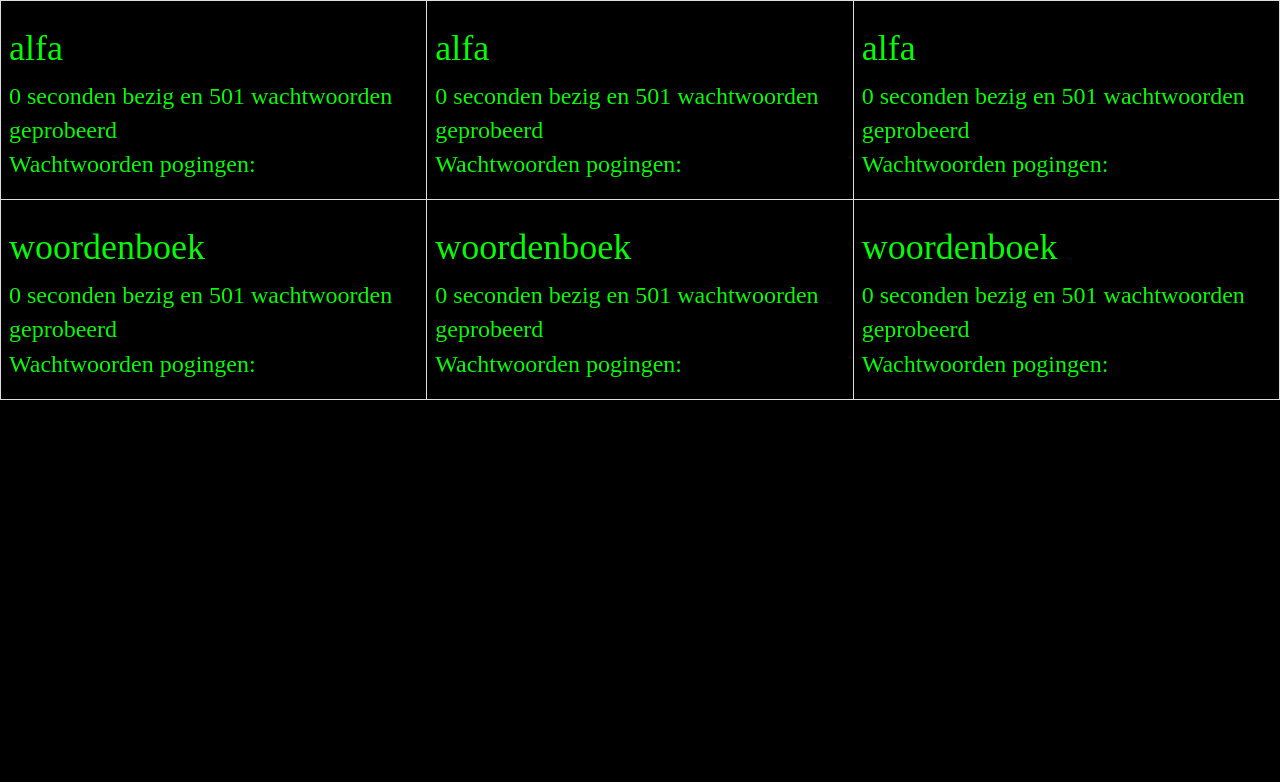
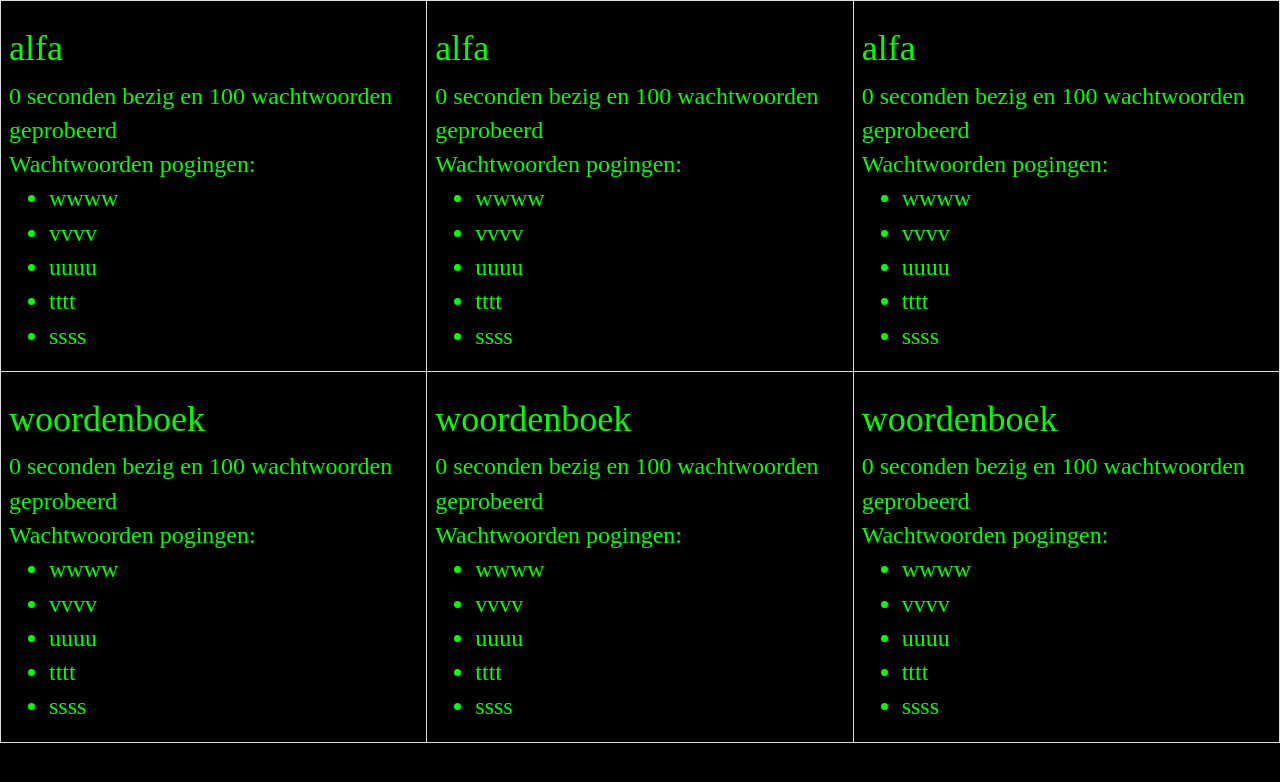
Before and after one commit to alexbeumer/BruteForce, a plain HTML site: page index.html in a window 1280 px wide. Drawn offline with Linux system fonts and the light colour scheme.

Commit message:
pauls changes

```diff
--- a/index.html
+++ b/index.html
@@ -37,7 +37,7 @@
                     Wachtwoorden pogingen:
                     <ul>
                         <li ng-repeat="poging in bruteforce.laatsteVijfPogingen">
-                            {{$scope.woordenboek}}
+                            {{poging}}
                         </li>
                     </ul>
                 </div>
@@ -55,7 +55,8 @@
         app.controller('MyCtrl', function($scope, $rootScope, $timeout){
             $scope.$on('config-loaded', function(){
                 $scope.woordenboek = $rootScope.woordenboek;
-                console.log($scope.woordenboek);
+                //console.log($scope.woordenboek);
+                var chars = ['a', 'b', 'c', 'd', 'e', 'f', 'g', 'h', 'i', 'j', 'k', 'l', 'm', 'n', 'o', 'p', 'q', 'r', 's', 't', 'u', 'v', 'w', 'x', 'y', 'z'];
                 startBruteForcing();
 
                 function startBruteForcing() {
@@ -118,11 +119,30 @@
                         }
                     }
 
-                    function doeEenPoging(bruteforce) {
-                        if (bruteforce.geraden === false && bruteforce.aantalPogingen < 1000) {             //!!!!!!!!!!!!!Vergeet aantal pogingen < 10000 niet weg te halen!!!!!!!!!!!!
+                    function doeEenPoging(bruteforce, teller) {
+                        if (bruteforce.geraden === false && bruteforce.aantalPogingen < 100) {             //!!!!!!!!!!!!!Vergeet aantal pogingen < 10000 niet weg te halen!!!!!!!!!!!!
+                            var string = "";
+                            var i = teller;
+                            while(i / chars.length > 0) {
+                                string = string + chars[i % chars.length];
+                                i = i - chars.length;
+                            }
+
                             bruteforce.aantalPogingen++;
+                            teller++;
+                            bruteforce.laatsteVijfPogingen.unshift(string);
+                            if(bruteforce.laatsteVijfPogingen.length >= 6)
+                            {
+                                bruteforce.laatsteVijfPogingen.pop();
+                            }
+
+                            if(string === bruteforce.wachtwoord) {
+                                bruteforce.geraden = true;
+                            }
+                            console.log(string + " " + teller);
+
                             $timeout(function () {
-                                doeEenPoging(bruteforce)
+                                doeEenPoging(bruteforce, teller)
                             }, 10);
                         }
                     }
```
